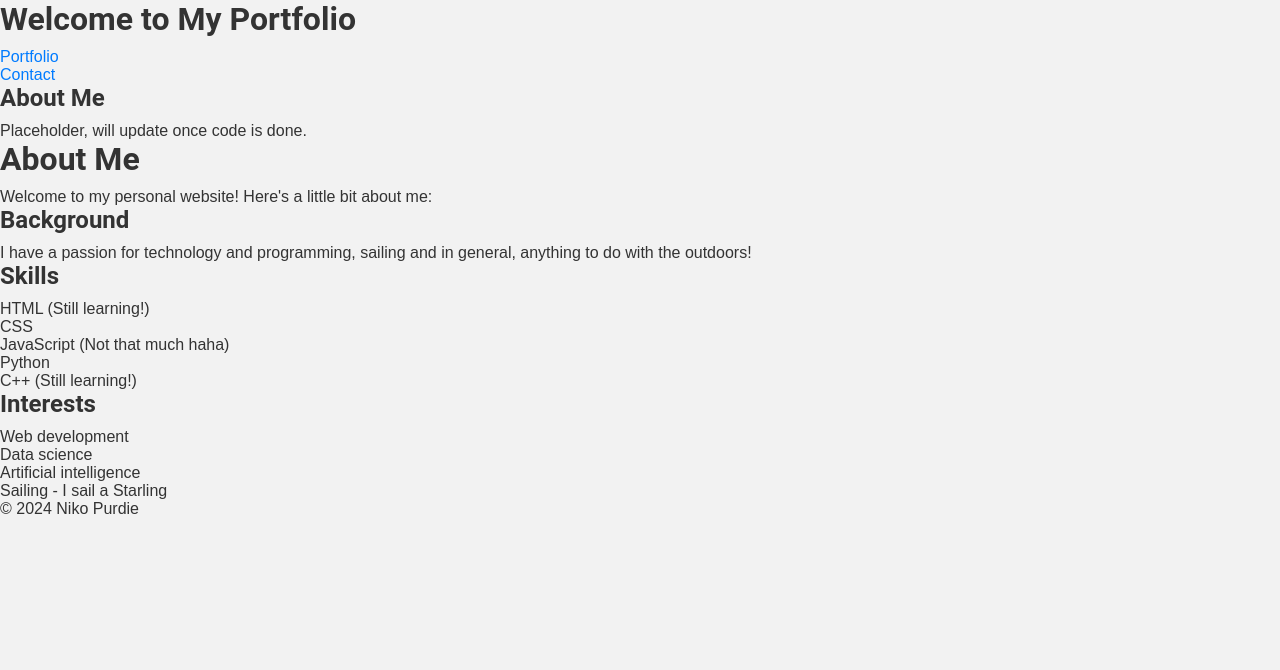
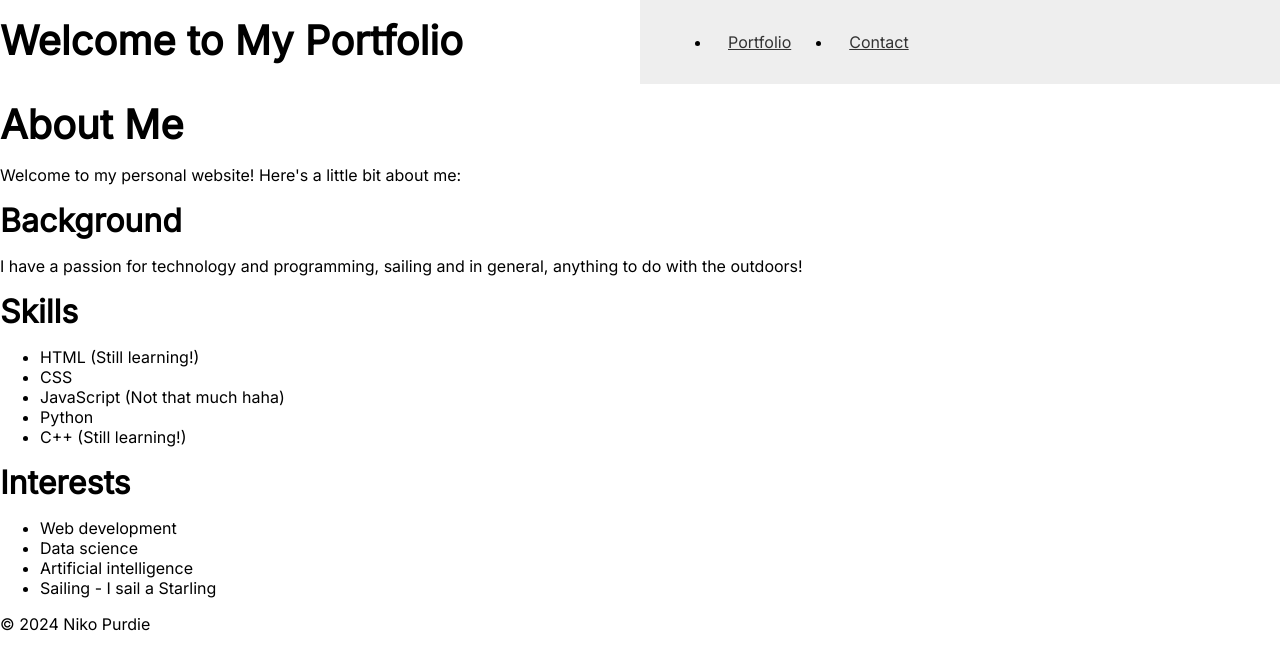
Before and after one commit to N1k0s1/personalwebsite, a Flask app: page / in a window 1280 px wide. Shown: the top 670 px of the page. Run offline with Flask 3, Linux system fonts and the light colour scheme.

Commit message:
Updated the code, added more information in
Updated the code, added more information in. Now I just need to make it look nice haha

```diff
--- a/static/styles.css
+++ b/static/styles.css
@@ -1,33 +1,54 @@
-* {
+@import url(https://fonts.googleapis.com/css?family=Inter);
+body {
+    font-family: inter;
     margin: 0;
     padding: 0;
-    box-sizing: border-box;
-}
+  }
 
-body {
-    font-family: Arial, sans-serif;
-    font-size: 16px;
-}
+  h1, h2, h3 {
+    margin: 1rem 0;
+    font-weight: bold;
+  }
 
-body {
-    background-color: #f2f2f2;
-}
+  h1 {
+    font-size: 2.5rem;
+  }
 
-body {
-    color: #333333;
-}
+  h2 {
+    font-size: 2rem;
+  }
 
-h1, h2, h3 {
-    font-family: 'Roboto', sans-serif;
-    font-weight: bold;
-    margin-bottom: 10px;
-}
+  h3 {
+    font-size: 1.5rem;
+  }
 
-a {
-    color: #007bff;
-    text-decoration: none;
-}
+  /* Navigation */
+  nav {
+    background-color: #eee;
+    padding: 1rem 2rem;
+  }
 
-a:hover {
+  nav a {
+    color: #333;
     text-decoration: underline;
-}
+    padding: 0.5rem 1rem;
+    margin-right: 1rem;
+  }
+
+  nav a:hover {
+    background-color: #ddd;
+  }
+
+  main {
+    padding: 2rem;
+  }
+
+  img {
+    max-width: 100%;
+    height: auto;
+  }
+
+  @media only screen and (max-width: 768px) {
+    h1 { font-size: 2rem; }
+    nav { text-align: center; }
+  }
--- a/templates/landingpage.html
+++ b/templates/landingpage.html
@@ -6,20 +6,20 @@
 </head>
 <body>
     <header>
-        <h1>Welcome to My Portfolio</h1>
-        <nav>
-            <ul>
-                <li><a href="portfolio">Portfolio</a></li>
-                <li><a href="contact">Contact</a></li>
-            </ul>
-        </nav>
+        <div style="display: flex;">
+            <div style="flex: 1;">
+                <h1>Welcome to My Portfolio</h1>
+            </div>
+            <div style="flex: 1; text-align: right;">
+                <nav>
+                    <ul style="display: flex;">
+                        <li style="margin-right: 10px;"><a href="portfolio">Portfolio</a></li>
+                        <li><a href="contact">Contact</a></li>
+                    </ul>
+                </nav>
     </header>
 
     <section id="about">
-        <h2>About Me</h2>
-        <p>Placeholder, will update once code is done.</p>
-    </section>
-
     <h1>About Me</h1>
     <p>Welcome to my personal website! Here's a little bit about me:</p>
 
@@ -44,6 +44,10 @@
     </ul>
 
 
+
+
+
+
     <footer>
         <p>&copy; 2024 Niko Purdie</p>
     </footer>
```
Also changed, not shown: templates/contact.html (+5 -5 lines), templates/portfolio.html (+3 -5 lines).
